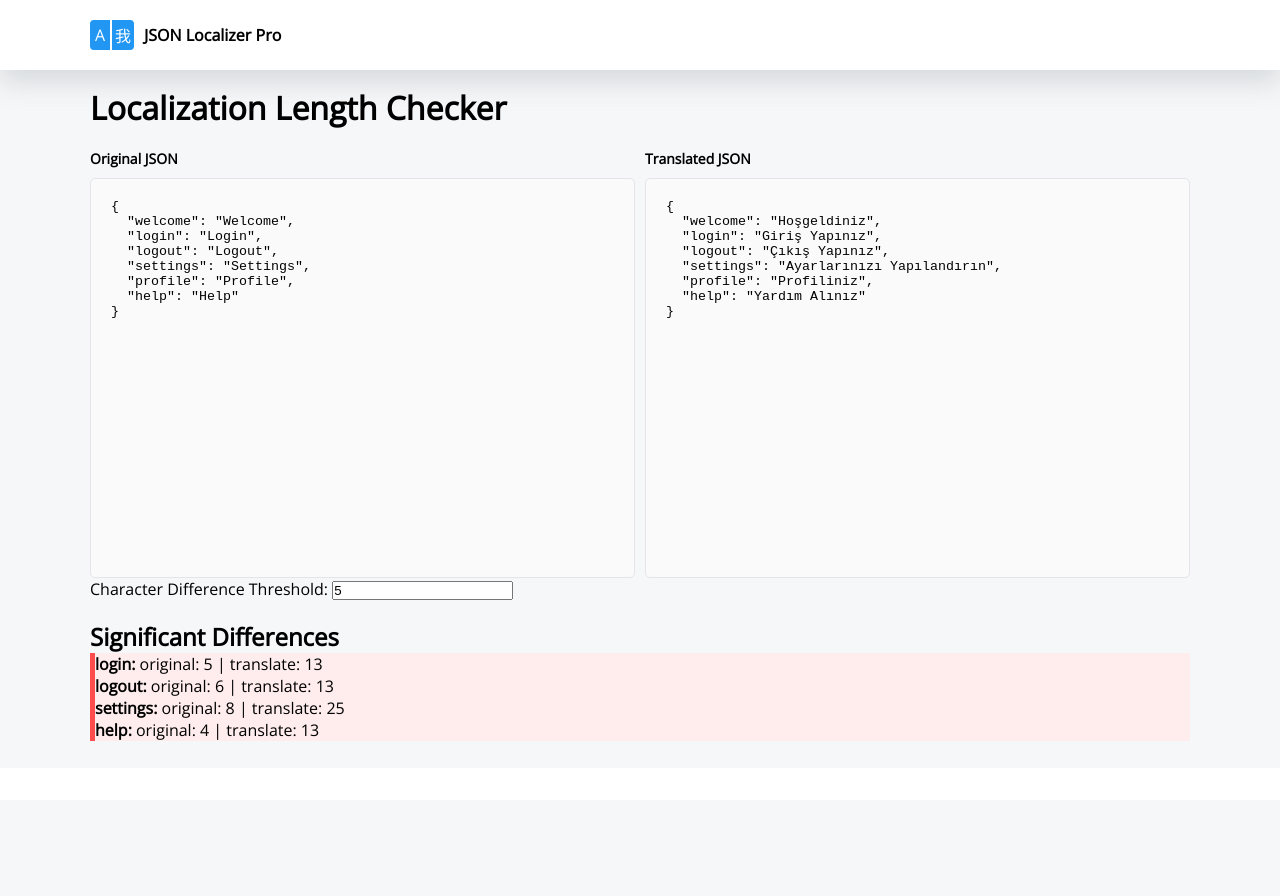
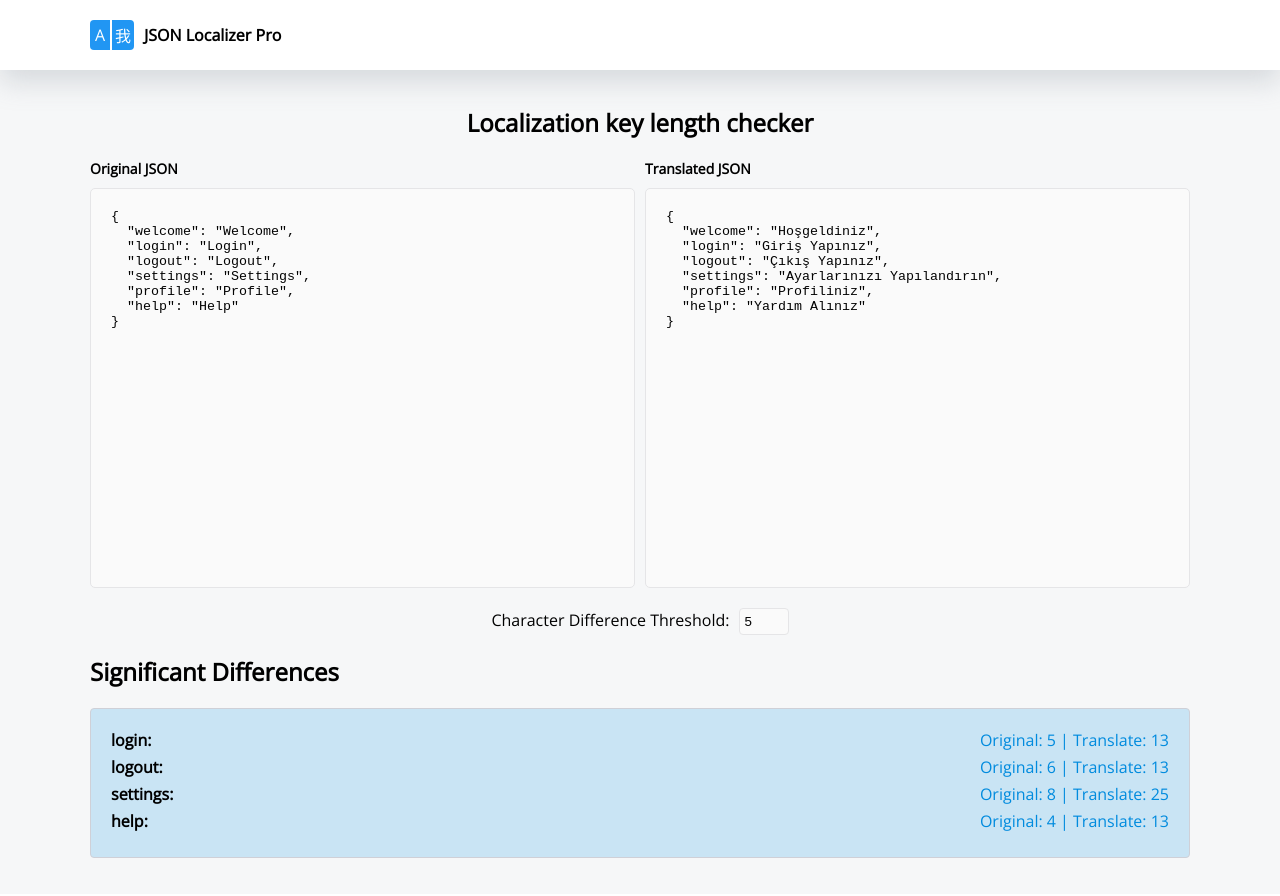
Before and after one commit to u4aew/i18n-helper, a Next.js app: page / in a window 1280 px wide. Shown: the top 896 px of the page. Before the commit the page ends 800 px from the top, so only its background shows below. Built offline with nearby package versions, Linux system fonts and the light colour scheme.

Commit message:
refactoring

```diff
--- a/app/Home.module.css
+++ b/app/Home.module.css
@@ -1,4 +1,5 @@
 .container {
+    padding: 20px;
 }
 
 .wrapper {
@@ -8,16 +9,21 @@
 
 .title {
     margin-bottom: 20px;
+    font-size: 24px;
+    text-align: center;
 }
 
 .textareas {
     display: flex;
+    flex-wrap: wrap;
     margin-left: -5px;
     margin-right: -5px;
-    .item {
-        margin: 0 5px;
-        flex: 1;
-    }
+}
+
+.item {
+    margin: 0 5px;
+    flex: 1;
+    min-width: 300px; /* Ensures a reasonable size on smaller screens */
 }
 
 .textarea {
@@ -38,14 +44,31 @@
     border: none;
     border-radius: 4px;
     cursor: pointer;
+    display: block;
+    margin: 20px auto;
 }
 
 .button:hover {
     background-color: #005bb5;
 }
 
-.results {
-    margin-top: 20px;
+.subtitle {
+    margin-bottom: 20px;
+}
+
+.threshold {
+    padding: 20px 0;
+    text-align: center;
+}
+
+.input {
+    padding: 5px;
+    background-color: #FAFAFA;
+    color: #030303;
+    border: 1px solid #E5E5E7;
+    max-width: 50px;
+    border-radius: 4px;
+    margin-left: 5px;
 }
 
 .ul {
@@ -60,3 +83,22 @@
     border-left: 5px solid #ff4d4d;
     border-radius: 4px;
 }
+
+/* Mobile-specific styles */
+@media (max-width: 600px) {
+    .textareas {
+        flex-direction: column;
+    }
+
+    .item {
+        margin: 10px 0;
+    }
+
+    .button {
+        width: 100%;
+    }
+
+    .title {
+        font-size: 20px;
+    }
+}
--- a/app/page.tsx
+++ b/app/page.tsx
@@ -65,7 +65,7 @@ const Home = () => {
   return (
     <div className={styles.container}>
       <div className={styles.wrapper}>
-        <h1 className={styles.title}>Localization Length Checker</h1>
+        <h1 className={styles.title}>Localization key length checker</h1>
         <div className={styles.textareas}>
           <div className={styles.item}>
             <TextArea
@@ -87,15 +87,14 @@ const Home = () => {
         <div className={styles.threshold}>
           <label htmlFor="threshold">Character Difference Threshold: </label>
           <input
-            type="number"
             id="threshold"
             value={threshold}
-            onChange={(e) => setThreshold(Number(e.target.value))}
-            min="0"
+            className={styles.input}
+            onChange={(e) => setThreshold(Number(e.target.value) || 0)}
           />
         </div>
         <div className={styles.results}>
-          <h2>Significant Differences</h2>
+          <h2 className={styles.subtitle}>Significant Differences</h2>
           <Result differences={differences} threshold={threshold} />
         </div>
       </div>
--- a/components/Result/Result.tsx
+++ b/components/Result/Result.tsx
@@ -10,9 +10,18 @@ export const Result = ({ differences, threshold }) => (
         {Object.entries(differences).map(([key, { originalLength, translatedLength, lengthDifference }]) => (
           <li
             key={key}
-            className={lengthDifference > threshold ? styles.different : ''}
+            className={styles.li}
           >
-            <strong>{key}:</strong> original: {originalLength} | translate: {translatedLength}
+            <div className={lengthDifference > threshold ? styles.different : ''}>
+              <div className={styles.item}>
+                <div className={styles.side}>
+                  <strong>{key}:</strong>
+                </div>
+                <div className={styles.main}>
+                  Original: {originalLength} | Translate: {translatedLength}
+                </div>
+              </div>
+            </div>
           </li>
         ))}
       </ul>
--- a/components/Result/result.module.scss
+++ b/components/Result/result.module.scss
@@ -1,5 +1,8 @@
 .resultContainer {
-  width: 100%;
+  background-color: #C9E4F4;
+  border: 1px solid #CFD0D7;
+  padding: 20px;
+  border-radius: 4px;
 }
 
 .ul {
@@ -8,12 +11,21 @@
 }
 
 .li {
-  margin-bottom: 10px;
-  padding: 10px;
-  border-radius: 4px;
+  margin-bottom: 5px;
+}
+
+.item {
+  display: flex;
+}
+.side {
+  flex: 1;
+  margin-right: 10px;
+}
+.main {
+  color: #008BDE;
 }
 
 .different {
-  background-color: #ffeded;
-  border-left: 5px solid #ff4d4d;
+  //background-color: #ffeded;
+  //border-left: 5px solid #ff4d4d;
 }
```
